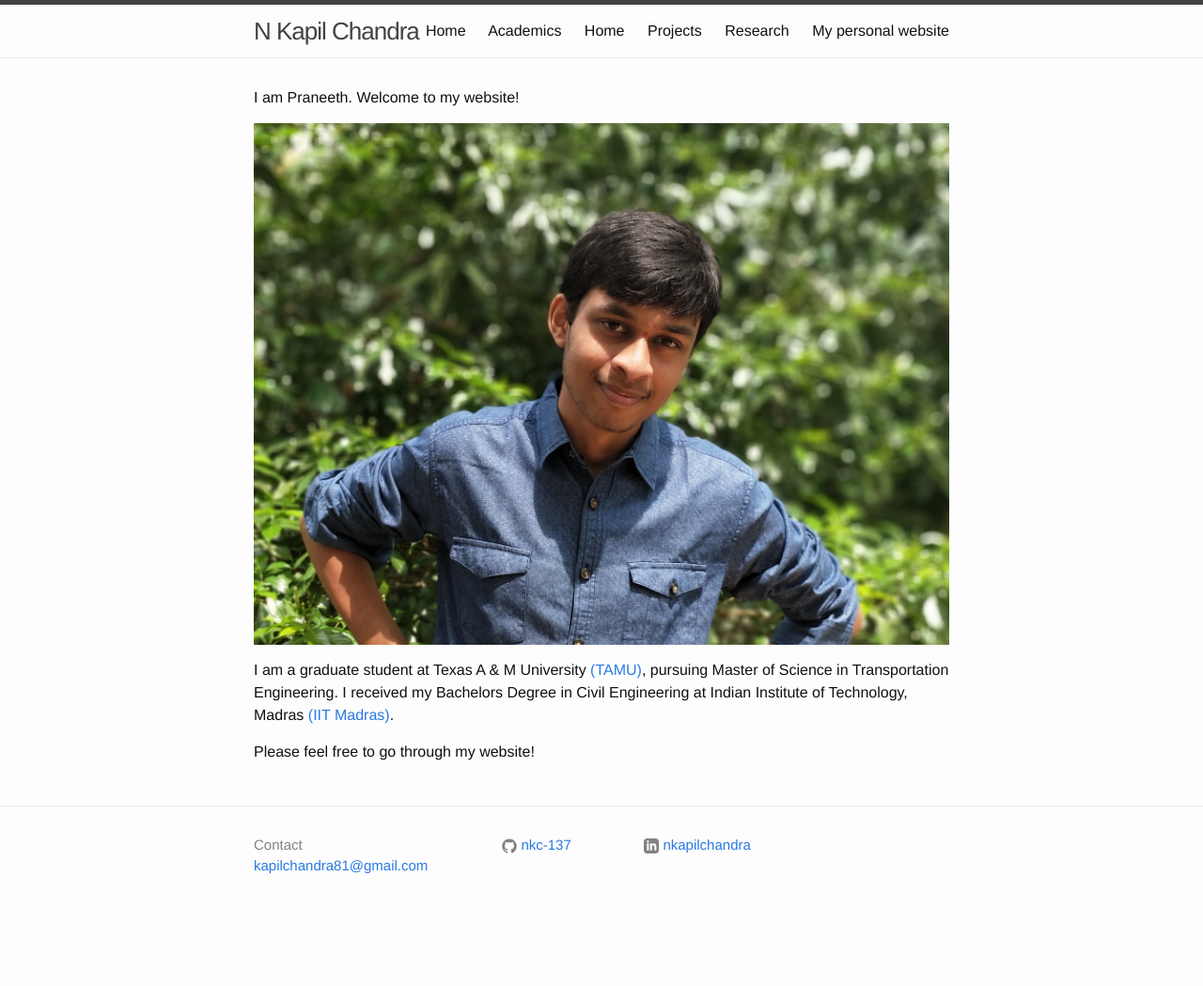
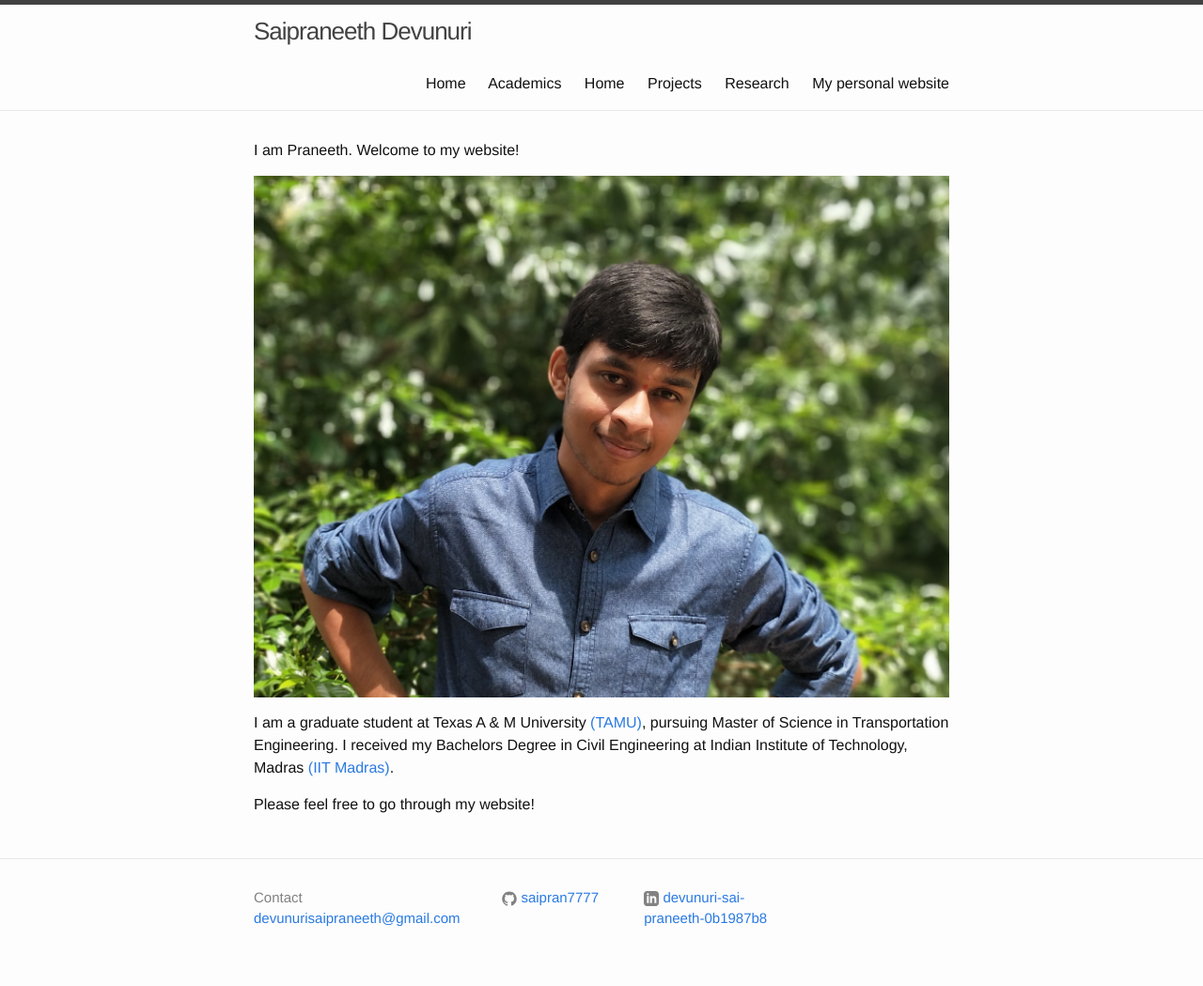
Before and after one commit to saipran7777/saipran7777.github.io, a Jekyll site: the page built from index.md, in a window 1280 px wide. Shown: the whole page at 94% size. Built offline with Jekyll 4.4.1, drawn with Linux system fonts in a browser that asks for light colours; before the commit the page ends 993 px from its top, so only the background shows below that.

Commit message:
sli more

```diff
--- a/_config.yml
+++ b/_config.yml
@@ -1,7 +1,7 @@
-name: Kapil Chandra
-title: N Kapil Chandra
-email: kapilchandra81@gmail.com
-github_username: nkc-137
-linkedin_username: nkapilchandra
+name: Praneeth
+title: Saipraneeth Devunuri
+email: devunurisaipraneeth@gmail.com
+github_username: saipran7777
+linkedin_username: devunuri-sai-praneeth-0b1987b8
 permalink: /blog/:year/:month/:day/:title
 markdown: kramdown
```
